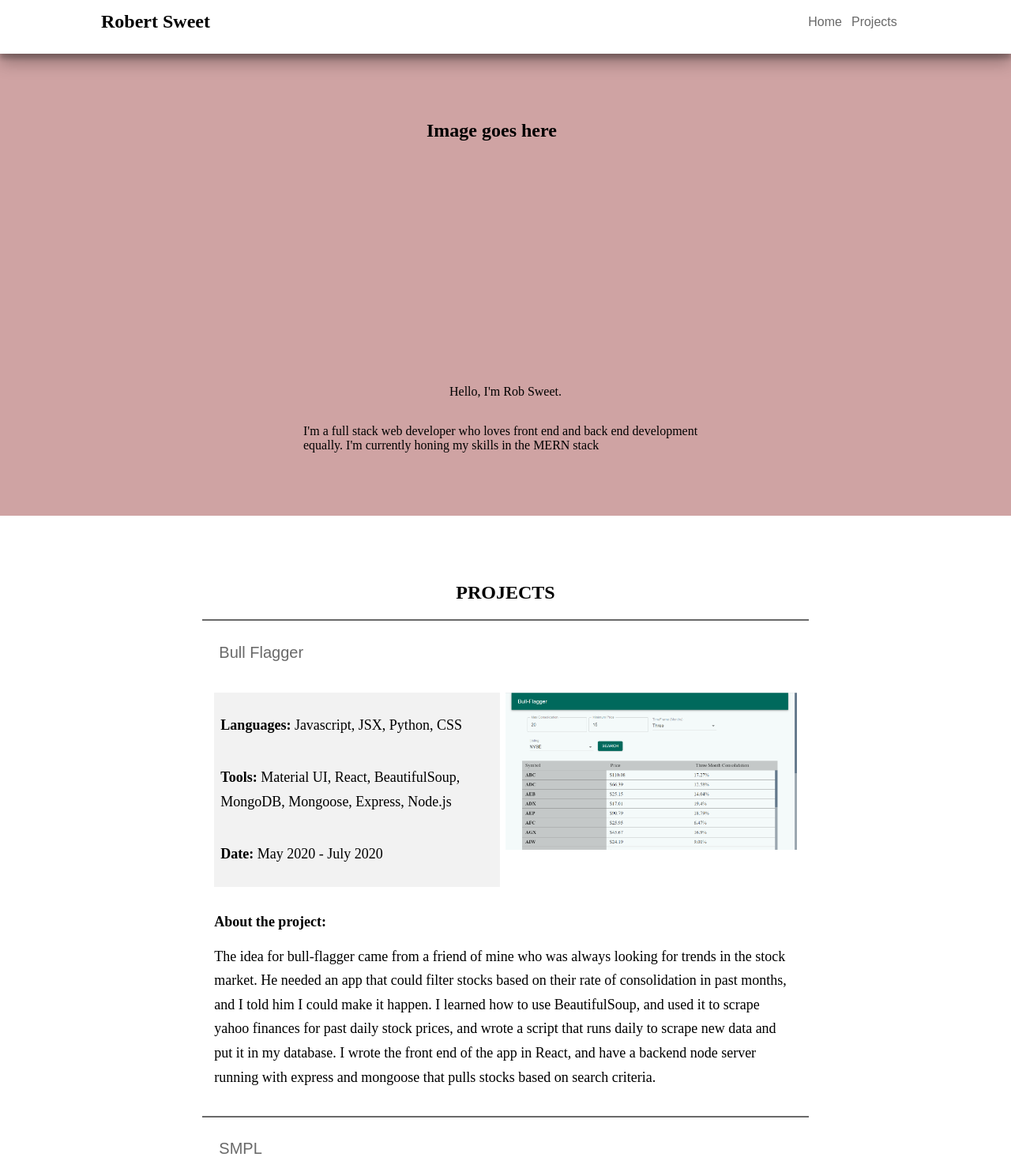
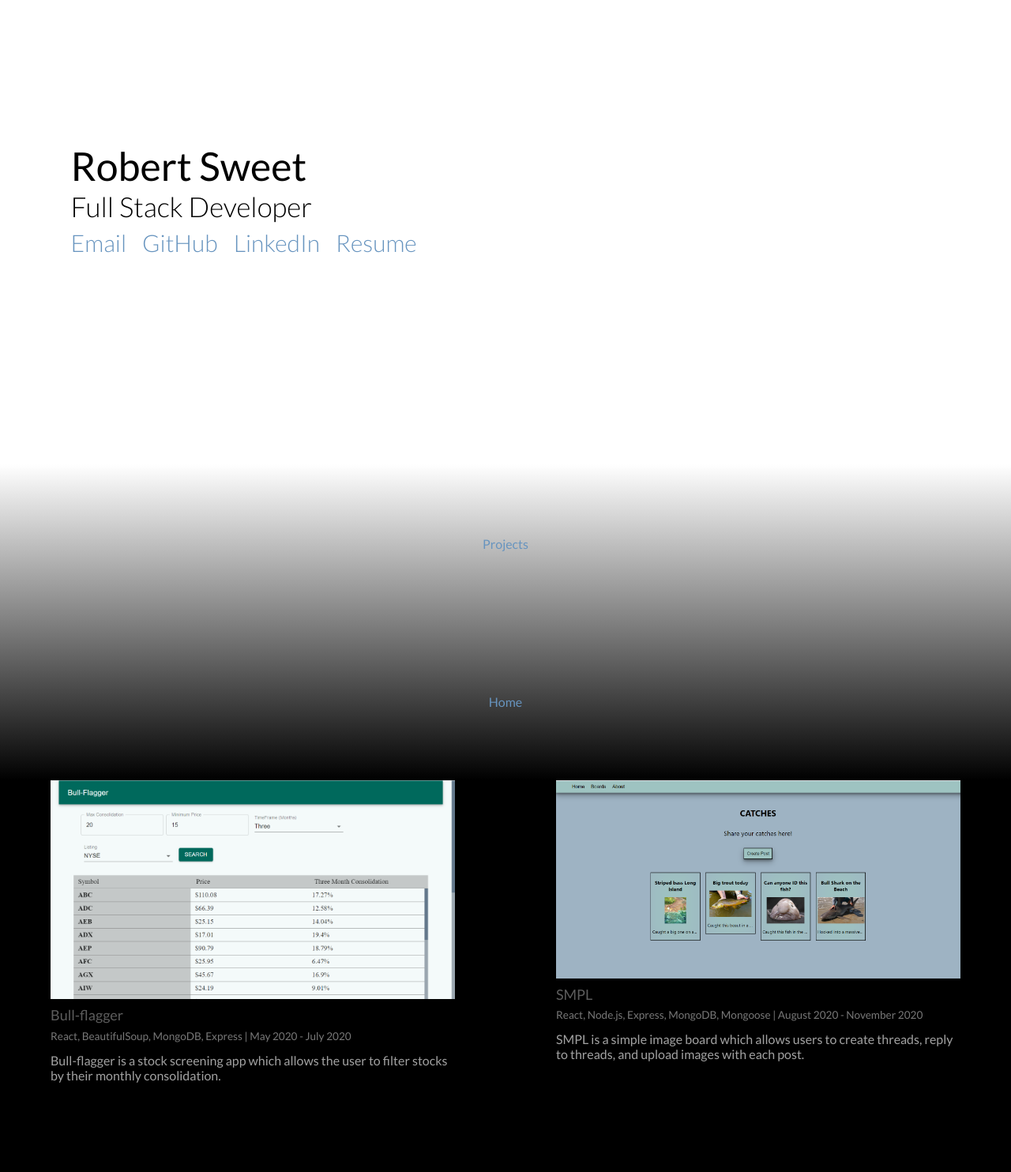
Before and after one commit to robsweet1/portfolio, a plain HTML site: page index.html in a window 1280 px wide. Shown: the part 12-1496 px from the top of the page at 79% size. Drawn offline with Linux system fonts and the light colour scheme.

Commit message:
total revamp

```diff
--- a/app.css
+++ b/app.css
@@ -2,13 +2,16 @@
 
 :root {
 --text-link : rgb(105, 105, 105);
---primary: rgb(255, 255, 255);
---secondary: rgb(207, 163, 163);
+--primary: #6794bf;
+--secondary: #afc7de;
+--tertiary: #d3e0ed;
 
 }
 
 html{
     scroll-behavior: smooth;
+    font-family: 'Lato', sans-serif;
+    scroll-snap-type: y mandatory;
 }
 
 body {
@@ -16,9 +19,9 @@ body {
 }
 
 a {
-    text-decoration: none;
+    /* text-decoration: none;
     color: var(--text-link);
-    height: 6vh;
+    height: 4vh;
     background-color: transparent;
     color: var(--text-link);
     cursor: pointer;
@@ -32,11 +35,11 @@ a {
     text-align: center;
     padding: 1px 6px;
     font: 400 13.3333px Arial;
-    font-size: 16px;
+    font-size: 16px; */
 }
 
 a:hover {
-    border-bottom: 1px solid rgb(105,105,105);
+    border-bottom: 1px solid var(--text-link);
 }
 
 b {
@@ -48,7 +51,28 @@ b {
     justify-content: center;
     align-items: center;
 }
+
+.content-box {
+    overflow: auto;
+    flex-direction: column;
+    background-color: var(--tertiary);
+    padding: 5% 5%;
+    margin: 2% 10%;
+    border: 1px var(--tertiary) solid;
+    border-radius: 5px;
+    box-shadow: 1px 1px 5px rgba(0,0,0,0.23), -1px -1px 5px rgba(0,0,0,0.23);
+}
+
+main{
+    background: #e7e7e7;
+    background-image: repeating-linear-gradient(45deg, transparent, transparent 8px, rgba(255,255,255,.5) 8px, rgba(255,255,255,.5) 10px);
+    overflow: auto;
+}
+
 /* ----- navbar ----- */
+.brand-logo {
+    margin: 10px 0;
+}
 .nav {
     position: sticky;
     top: 0;
@@ -58,11 +82,11 @@ b {
     background-attachment: fixed;
     background-position: center;
     box-shadow: 0 10px 20px rgba(0,0,0,0.32), 0 6px 6px rgba(0,0,0,0.23);
-    transition: top 0.5s;
+    transition: top 1s;
 }
 
 .nav-hide {
-    top: -200px;
+    top: -100px;
 }
 
 .btn-container {
@@ -88,9 +112,7 @@ b {
 /* ----- intro ----- */
 
 .intro {
-    flex-direction: column;
-    padding: 5% 30%;
-    background-color: var(--secondary);
+
 }
 
 .placeholder-image {
@@ -99,14 +121,13 @@ b {
 }
 
 /* ----- project ----- */
+
+
 .projects {
-    flex-direction: column;
-    background-color: var(--primary);
-    padding: 5% 20%;
+
 }
 
 .project {
-    border-top: 2px solid var(--text-link);
     flex-direction: column;
     justify-content: flex-start;
     align-items: flex-start;
@@ -142,7 +163,7 @@ b {
     flex-direction: column;
     justify-content: flex-start;
     align-items: flex-start;
-    background-color: rgba(228, 228, 228, 0.493);
+    background-color: var(--secondary);
     padding: 1vh;
     margin-right: 1%;
     width: 49%;
@@ -161,6 +182,11 @@ b {
 .screenshot {
     display: flex;
     width: 50%;
+}
+
+/* ----- contact ----- */
+.contact {
+    padding: 5% 20%;
 }
 /* ----- lightbox ----- */
 #lightbox {
@@ -188,3 +214,134 @@ b {
     image-rendering: crisp-edges;
     -ms-interpolation-mode: nearest-neighbor;  /* IE (non-standard property) */
 }
+
+
+
+
+/*---NEW---*/
+
+h4, h5 {
+    color: #5d5d5d;
+    font-weight: 400;
+    line-height: 2em;
+    margin: -1em 0 0.2em 0;
+    font-size: 18px;
+}
+
+h6 {
+    font-size: 0.85em;
+    font-weight: 400;
+    line-height: 1.5em;
+    color: #787878;
+    margin: -0.4em 0 0.8em 0;
+}
+
+p {
+    margin: 0 0 5em 0;
+    color: #a2a2a2;
+}
+
+.homepage{
+    scroll-snap-align: start;
+    position: relative;
+    overflow: auto;
+    height: 100vh;
+    width: 100%;
+}
+
+.title-card {
+    color: #000;
+    margin: 15% 15% 0 7%;
+}
+
+.name {
+    font-size: 50px;
+    font-weight: 400;
+}
+
+.profession {
+    font-size: 35px;
+    font-weight: 300;
+}
+
+.contact-info {
+    margin-left: 7%;
+    margin-top: 7px;
+    width: 93%;
+    display: inline-block;
+}
+
+.contact-info > a {
+    text-decoration: none;
+    color: var(--primary);
+}
+
+.next-page-link {
+    display: flex;
+    justify-content: center;
+    align-items: center;
+    width: 100%;
+    height: 200px;
+
+}
+
+.next {
+    position: absolute;
+    bottom: 0;
+    background-image: linear-gradient(white,gray);
+}
+
+.prev {
+    position: absolute;
+    top: 0;
+    background-image: linear-gradient(gray, black);
+}
+
+
+.next-link {
+    display: flex;
+    text-decoration: none;
+    color: var(--primary);
+}
+
+.info-link {
+    float: left;
+    margin-right: 20px;
+    font-size: 30px;
+    font-weight: 300;
+    cursor: pointer;
+}
+
+.project-page {
+    scroll-snap-align: start;
+    position: relative;
+    overflow: auto;
+    height: 100vh;
+    width: 100%;
+    display: flex;
+    flex-direction: column;
+    justify-content: center;
+    align-items: center;
+    background-color: rgb(0, 0, 0);
+}
+
+.row {
+    display: flex;
+    width: 100%;
+    position: absolute;
+    top: 200px;
+}
+
+.project-holder {
+    display: flex;
+    flex-direction: column;
+    width: 40%;
+    height: 50%;
+    margin: 0 5%;
+}
+
+.project-holder > img {
+    width: 100%;
+    min-height: 60%;
+    margin-bottom: 20px;
+}
--- a/index.html
+++ b/index.html
@@ -8,12 +8,54 @@
   <meta name='author' content='SitePoint'>
 
   <link rel='stylesheet' href='app.css'>
+  <link rel="shortcut icon" href="#" />
+  <link rel="preconnect" href="https://fonts.gstatic.com">
+  <link href="https://fonts.googleapis.com/css2?family=Lato:wght@300;400&display=swap" rel="stylesheet">
   <script defer src='lightbox.js'></script>
   <script defet src='navScroll.js'></script>
 
 </head>
 <body id='home'>
-    <nav class='flex-box nav' id='nav'>
+    <div class='homepage' id='homepage'>
+        <div class='title-card'>
+            <div class='name'>Robert Sweet</div>
+            <div class='profession'>Full Stack Developer</div>
+        </div>
+        <div class='contact-info'>
+            <a class='info-link' href='mailto:robertsweetjr@gmail.com'>Email</a>
+            <a class='info-link' href='mailto:robertsweetjr@gmail.com'>GitHub</a>
+            <a class='info-link' href='mailto:robertsweetjr@gmail.com'>LinkedIn</a>
+            <a class='info-link' href='mailto:robertsweetjr@gmail.com'>Resume</a>
+        </div>
+        <div class='next-page-link next'>
+            <a class='next-link' href='#project-page'>Projects</a>
+        </div>
+    </div>
+    <div class='project-page' id='project-page'>
+        <div class='next-page-link prev'>
+            <a class='next-link' href='#homepage'>Home</a>
+        </div>
+        <div class='row'>
+            <div class='project-holder'>
+                <img class='screenshot' src='./assets/bull-flagger-2.PNG' alt='screenshot of bull-flagger, a stock filter website' />
+                <h4>Bull-flagger</h4>
+                <h6>React, BeautifulSoup, MongoDB, Express | May 2020 - July 2020</h6>
+                <p>
+                    Bull-flagger is a stock screening app which allows the user to filter stocks by their monthly consolidation.
+                </p>
+            </div>
+            <div class='project-holder'>
+                <img class='screenshot' src='./assets/SMPL.PNG' alt='screenshot of SMPL, an Image Board' />
+                <h4>SMPL</h4>
+                <h6>React, Node.js, Express, MongoDB, Mongoose | August 2020 - November 2020</h6>
+                <p>
+                    SMPL is a simple image board which allows users to create threads, reply to threads, and upload images with each post.
+                </p>
+            </div>
+        </div>
+    </div>
+    <div id='lightbox'></div>
+    <!-- <nav class='flex-box nav' id='nav'>
         <h1 class='brand-logo'>Robert Sweet</h1>
         <div class='flex-box btn-container'>
             <a href='#home'>Home</a>
@@ -21,15 +63,15 @@
         </div>
     </nav>
     <main>
-        <div class='flex-box intro'>
+        <div class='flex-box content-box' id='intro'>
             <h2 class='placeholder-image'>Image goes here</h2>
             <p>Hello, I'm Rob Sweet. </p>
             <p>I'm a full stack web developer who loves front end and back end development equally. I'm currently honing my skills in the MERN stack</p>
         </div>
-        <div class='flex-box projects' id='projects'>
+        <div class='flex-box content-box' id='projects'>
             <h2>PROJECTS</h2>
             <div class='flex-box project'>
-                <a class='project-link' href='http://bull-flagger.herokuapp.com/'>
+                <a class='project-link' href='http://bull-flagger.herokuapp.com/' target='_blank' rel='noopener noreferrer'>
                     <h3 class='project-title'>Bull Flagger</h3>
                 </a>
                 <div class='flex-box project-box'>
@@ -49,7 +91,7 @@
                 </p>
             </div>
             <div class='flex-box project'>
-                <a class='project-link' href='http://bull-flagger.herokuapp.com/'>
+                <a class='project-link' href='http://bull-flagger.herokuapp.com/' target='_blank' rel='noopener noreferrer'>
                     <h3 class='project-title'>SMPL</h3>
                 </a>
                 <div class='flex-box project-box'>
@@ -74,5 +116,5 @@
             <h1>Get in touch</h1>
         </div>
     </main>
-    <div id='lightbox'></div>
+    <div id='lightbox'></div> -->
 </body>
```
